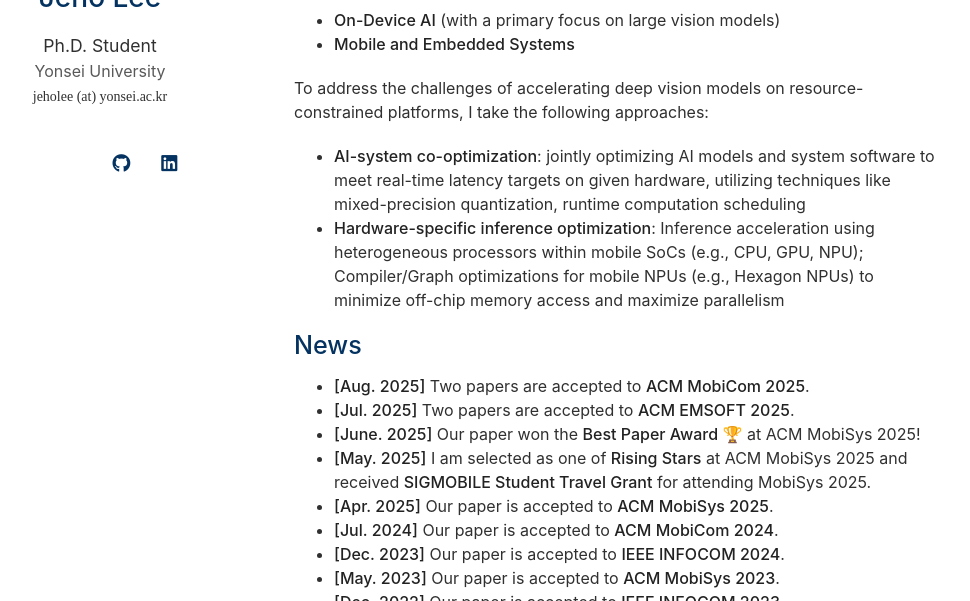
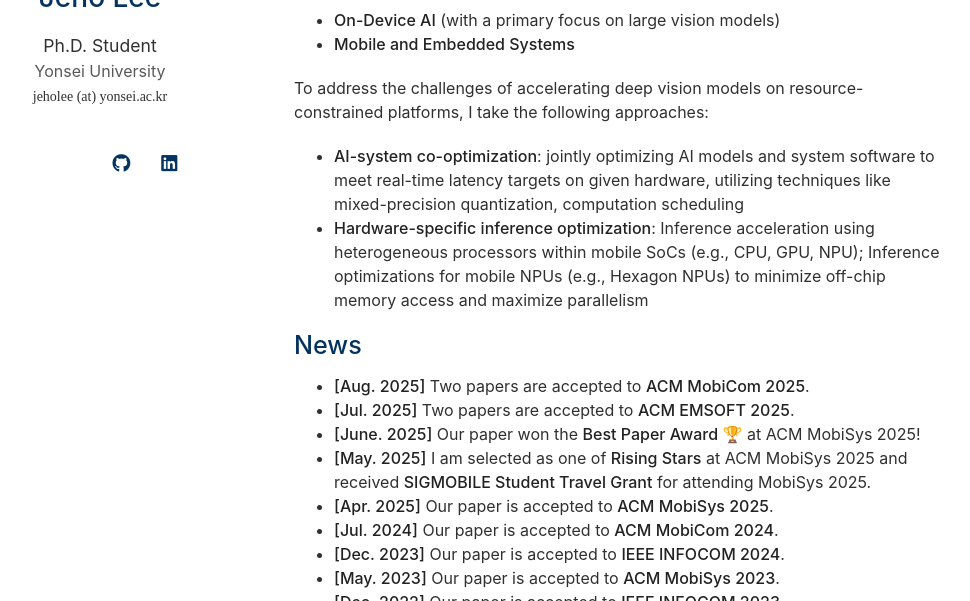
Before and after one commit to jeho-lee/jeho-lee.github.io, a Jekyll site: the page built from index.md, in a window 1280 px wide and 900 px high, cut to the strip 299-900 px from the top of the window. Shown: the whole strip, without its empty margins (176-1146 px from the left). Built offline with Jekyll 4.4.1, drawn with Linux system fonts in a browser that asks for light colours; nearby versions of some CDN libraries; a style sheet for code colours, icons or effects is not loaded; our own code applies the rules of GitHub Pages for plain Markdown files.

Commit message:
Update index.md

```diff
--- a/index.md
+++ b/index.md
@@ -11,8 +11,8 @@ I am a Ph.D. student at Yonsei University, working under the supervision of <u><
 
 To address the challenges of accelerating deep vision models on resource-constrained platforms, I take the following approaches:
 
-- **AI-system co-optimization**: jointly optimizing AI models and system software to meet real-time latency targets on given hardware, utilizing techniques like mixed-precision quantization, runtime computation scheduling
-- **Hardware-specific inference optimization**: Inference acceleration using heterogeneous processors within mobile SoCs (e.g., CPU, GPU, NPU); Compiler/Graph optimizations for mobile NPUs (e.g., Hexagon NPUs) to minimize off-chip memory access and maximize parallelism
+- **AI-system co-optimization**: jointly optimizing AI models and system software to meet real-time latency targets on given hardware, utilizing techniques like mixed-precision quantization, computation scheduling
+- **Hardware-specific inference optimization**: Inference acceleration using heterogeneous processors within mobile SoCs (e.g., CPU, GPU, NPU); Inference optimizations for mobile NPUs (e.g., Hexagon NPUs) to minimize off-chip memory access and maximize parallelism
 
 ## News
 
```
